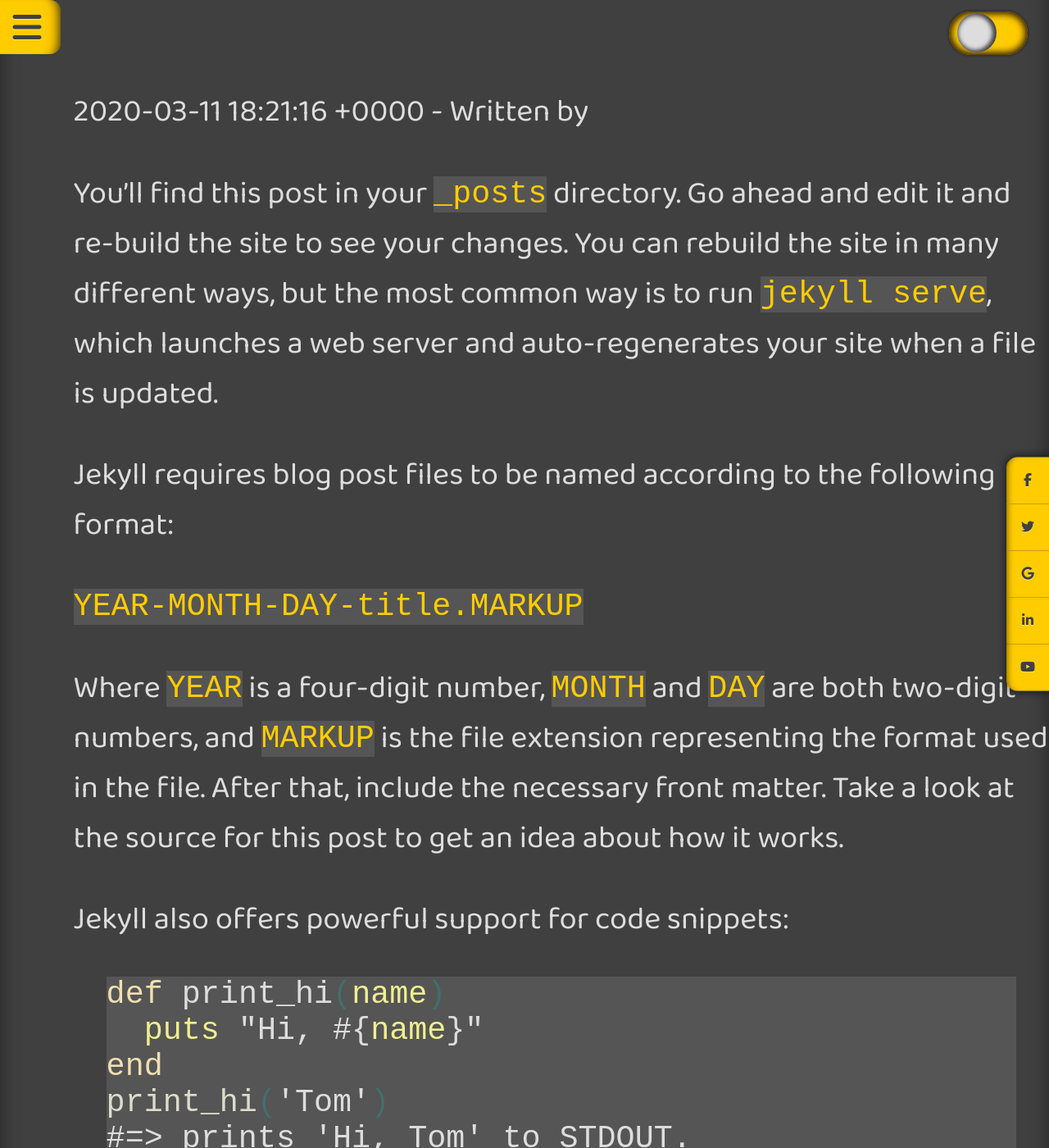
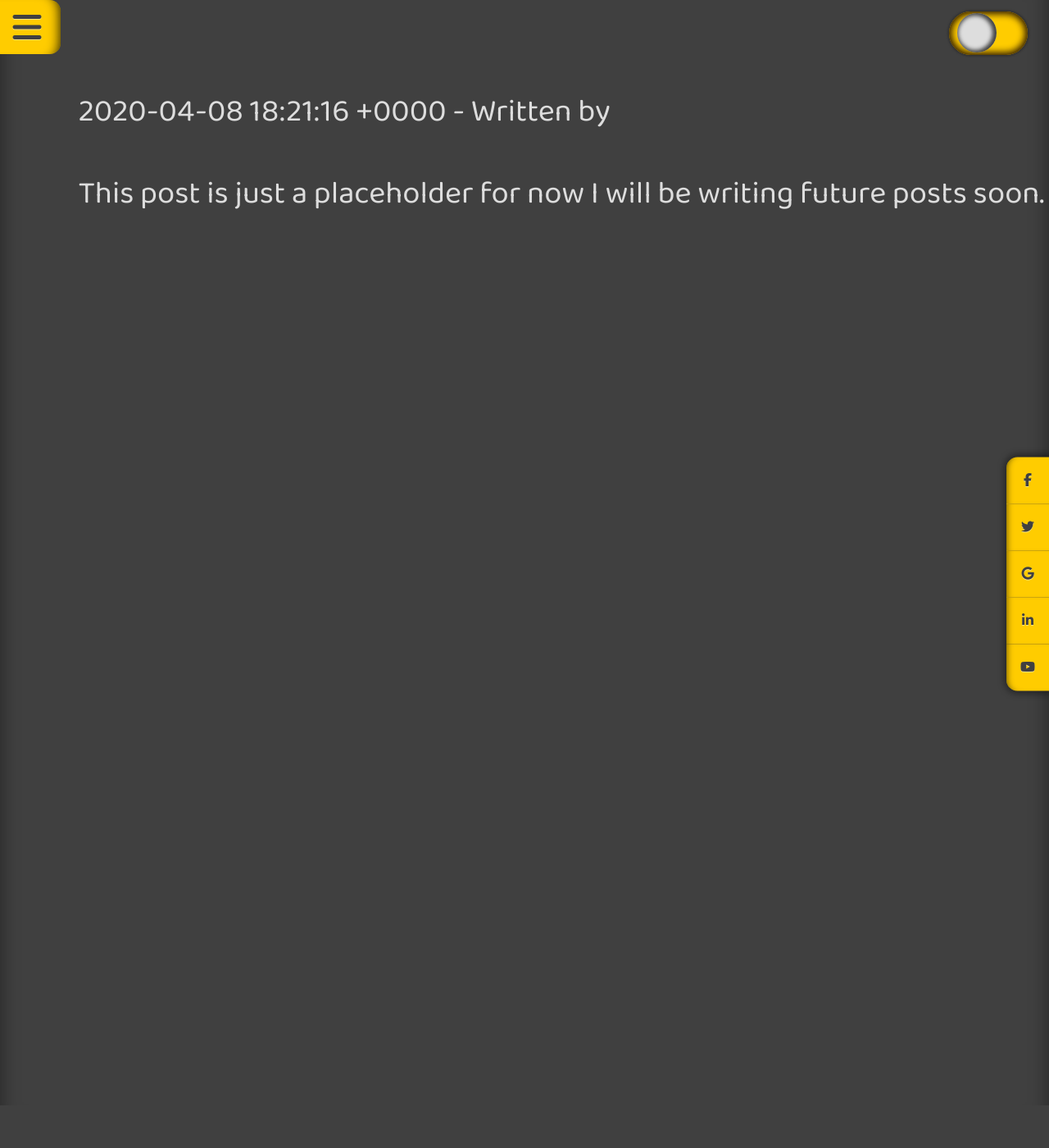
Before and after one commit to brettjrea/brettjrea.github.io-old, a Jekyll site: the page built from _posts/2020-03-11-welcome-to-jekyll copy.markdown, in a window 1280 px wide and 1400 px high. Shown: the whole window at 82% size. Built offline with Jekyll 4.4.1, drawn with Linux system fonts in a browser that asks for light colours; nearby versions of some CDN libraries; comment, search, counter and statistics services are not loaded; some of the changed text lies outside the part shown.

Commit message:
Update 2020-03-11-welcome-to-jekyll copy.markdown

```diff
--- a/_posts/2020-03-11-welcome-to-jekyll copy.markdown
+++ b/_posts/2020-03-11-welcome-to-jekyll copy.markdown
@@ -1,29 +1,8 @@
 ---
 layout: post
 title:  "Welcome to Jekyll!"
-date:   2020-03-11 14:21:16 -0400
+date:   2020-04-08 14:21:16 -0400
 categories: jekyll update
 ---
-You’ll find this post in your `_posts` directory. Go ahead and edit it and re-build the site to see your changes. You can rebuild the site in many different ways, but the most common way is to run `jekyll serve`, which launches a web server and auto-regenerates your site when a file is updated.
 
-Jekyll requires blog post files to be named according to the following format:
-
-`YEAR-MONTH-DAY-title.MARKUP`
-
-Where `YEAR` is a four-digit number, `MONTH` and `DAY` are both two-digit numbers, and `MARKUP` is the file extension representing the format used in the file. After that, include the necessary front matter. Take a look at the source for this post to get an idea about how it works.
-
-Jekyll also offers powerful support for code snippets:
-
-{% highlight ruby %}
-def print_hi(name)
-  puts "Hi, #{name}"
-end
-print_hi('Tom')
-#=> prints 'Hi, Tom' to STDOUT.
-{% endhighlight %}
-
-Check out the [Jekyll docs][jekyll-docs] for more info on how to get the most out of Jekyll. File all bugs/feature requests at [Jekyll’s GitHub repo][jekyll-gh]. If you have questions, you can ask them on [Jekyll Talk][jekyll-talk].
-
-[jekyll-docs]: https://jekyllrb.com/docs/home
-[jekyll-gh]:   https://github.com/jekyll/jekyll
-[jekyll-talk]: https://talk.jekyllrb.com/
+This post is just a placeholder for now I will be writing future posts soon.
```
